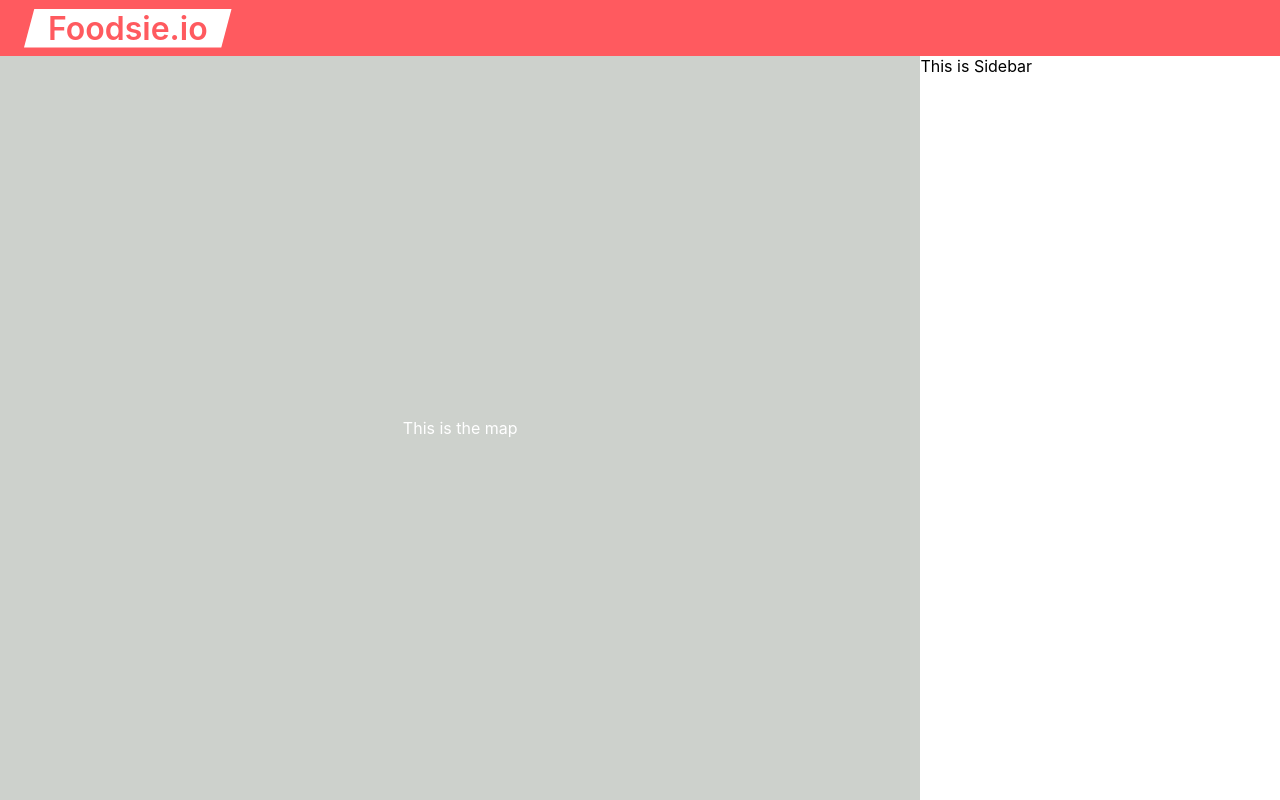
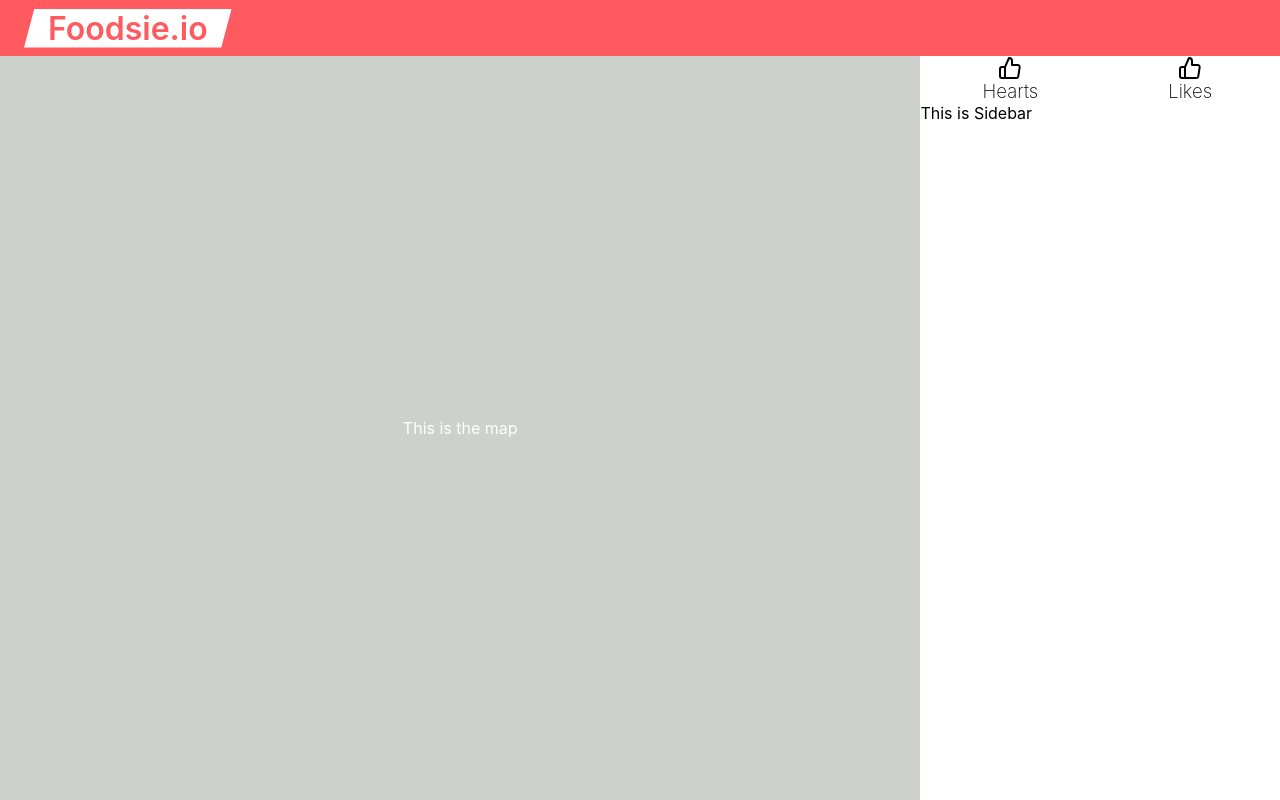
Before and after one commit to FermiDirak/Foodsie, a React (Create React App) app in the folder client/: page /map in a window 1280 px wide. Shown: the top 800 px of the page. Built offline with nearby package versions, Linux system fonts and the light colour scheme.

Commit message:
added react feather icon pack

```diff
--- a/client/package.json
+++ b/client/package.json
@@ -5,6 +5,7 @@
   "dependencies": {
     "react": "^16.4.1",
     "react-dom": "^16.4.1",
+    "react-feather": "^1.1.1",
     "react-router-dom": "^4.3.1",
     "react-scripts": "2.0.0-next.3e165448"
   },
--- /dev/null
+++ b/client/src/components/NavigationBar/NavigationBar.jsx
@@ -0,0 +1,64 @@
+import React, { Component } from 'react';
+import PropTypes from 'prop-types';
+import styles from './NavigationBar.module.css';
+
+import HeartIcon from 'react-feather/dist/icons/heart';
+import LikesIcon from 'react-feather/dist/icons/thumbs-up';
+
+class NavigationBar extends Component {
+  static propTypes = {
+    navItems: PropTypes.arrayOf(PropTypes.shape({
+      'title': PropTypes.string,
+      'icon': PropTypes.node,
+    })),
+    initialSelected: PropTypes.number,
+  }
+
+  static defaultProps = {
+    navItems: [
+      {
+        title: 'Hearts',
+        icon: HeartIcon,
+      },
+      {
+        title: 'Likes',
+        icon: LikesIcon,
+      }
+    ],
+    initialSelected: 0,
+  }
+
+  state = {
+    selected: this.props.initialSelected,
+  }
+
+  renderNavItem = (navItem, isSelected) => {
+    const { title, icon } = navItem;
+
+    return (
+      <div className={styles['nav-item']}>
+        <LikesIcon/>
+        <h2>{title}</h2>
+      </div>
+    );
+  }
+
+  render() {
+    const { navItems } = this.props;
+    const { selected } = this.state;
+
+    return (
+      <nav className={styles.container}>
+        {
+          navItems.map((navItem, i) => {
+            const isSelected = selected === i;
+
+            return this.renderNavItem(navItem, isSelected);
+          })
+        }
+      </nav>
+    );
+  }
+}
+
+export default NavigationBar;
--- /dev/null
+++ b/client/src/components/NavigationBar/NavigationBar.module.css
@@ -0,0 +1,16 @@
+.container {
+  display: flex;
+  flex-direction: row;
+}
+
+.nav-item {
+  flex: 1;
+  display: flex;
+  flex-direction: column;
+  align-items: center;
+}
+
+.nav-item h2 {
+  font-size: 14pt;
+  font-weight: 200;
+}
--- a/client/src/components/Sidebar/Sidebar.jsx
+++ b/client/src/components/Sidebar/Sidebar.jsx
@@ -1,6 +1,7 @@
 import React, { Component } from 'react';
 import PropTypes from 'prop-types';
 import styles from './Sidebar.module.css';
+import NavigationBar from '../NavigationBar/NavigationBar.jsx';
 
 class Sidebar extends Component {
   state = {
@@ -10,6 +11,8 @@ class Sidebar extends Component {
   render() {
     return (
       <div className={styles.Sidebar}>
+        <NavigationBar />
+
         This is Sidebar
       </div>
     );
```
Also changed, not shown: 1 other file (tests, documents, lock files or other folders).
